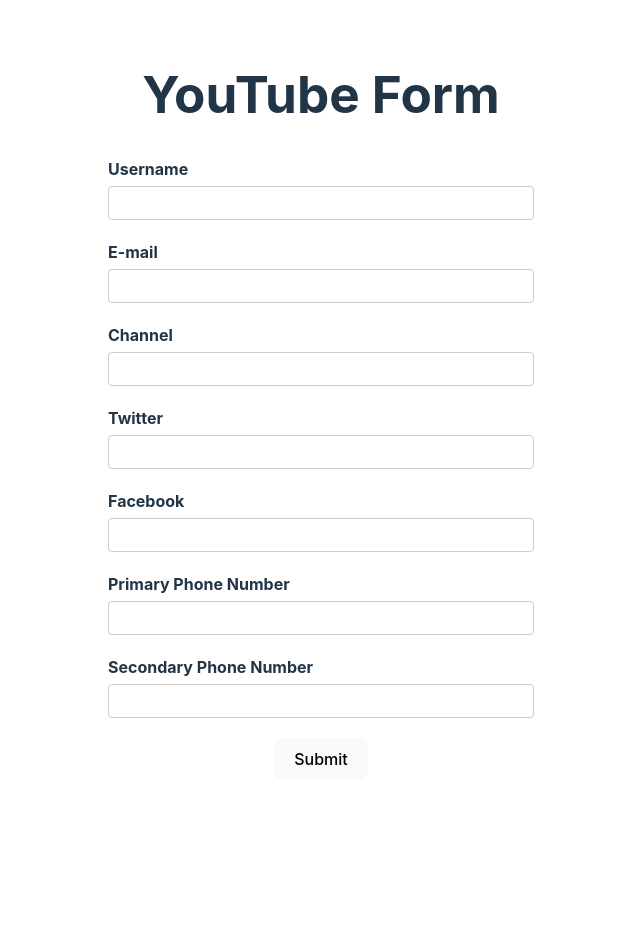
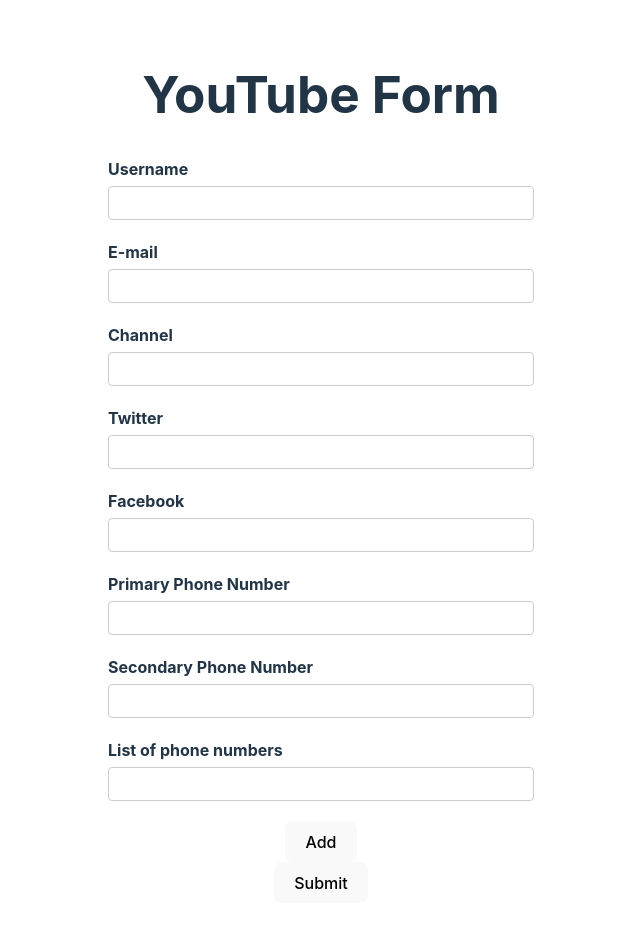
Before and after one commit to nipunagarwal4235/rhf, a React (Vite) app: page / in a window 1280 px wide. Shown: the top 928 px of the page, without its empty margins (319-959 px from the left). Before the commit the page ends 811 px from the top, so only its background shows below. Built offline with nearby package versions, Linux system fonts and the light colour scheme.

Commit message:
dynamic fields

```diff
--- a/src/components/YoutubeForm.tsx
+++ b/src/components/YoutubeForm.tsx
@@ -1,4 +1,4 @@
-import { useForm } from "react-hook-form";
+import { useForm, useFieldArray } from "react-hook-form";
 import { DevTool } from "@hookform/devtools";
 
 type FormData = {
@@ -10,6 +10,9 @@
     facebook: string;
   };
   phoneNumbers: string[];
+  phNumbers: {
+    number: string;
+  }[];
 };
 
 const YoutubeForm = () => {
@@ -23,10 +26,16 @@
         facebook: "",
       },
       phoneNumbers: ["", ""],
+      phNumbers: [{ number: "" }],
     },
   });
   const { register, control, handleSubmit, formState } = form;
   const { errors } = formState;
+
+  const { fields, append, remove } = useFieldArray({
+    control,
+    name: "phNumbers",
+  });
 
   const onSubmit = (data: FormData) => {
     console.log(data);
@@ -121,6 +130,31 @@
           />
         </div>
 
+        <div>
+          <label>List of phone numbers</label>
+          <div>
+            {fields.map((field, index) => {
+              return (
+                <div className="form-control" key={field.id}>
+                  <input
+                    type="text"
+                    {...register(`phNumbers.${index}.number` as const)}
+                  />
+                  {index > 0 && (
+                    <button type="button" onClick={() => remove(index)}>
+                      Remove
+                    </button>
+                  )}
+                </div>
+              );
+            })}
+
+            <button type="button" onClick={() => append({ number: "" })}>
+              Add
+            </button>
+          </div>
+        </div>
+
         <button>Submit</button>
       </form>
       <DevTool control={control} />
```
